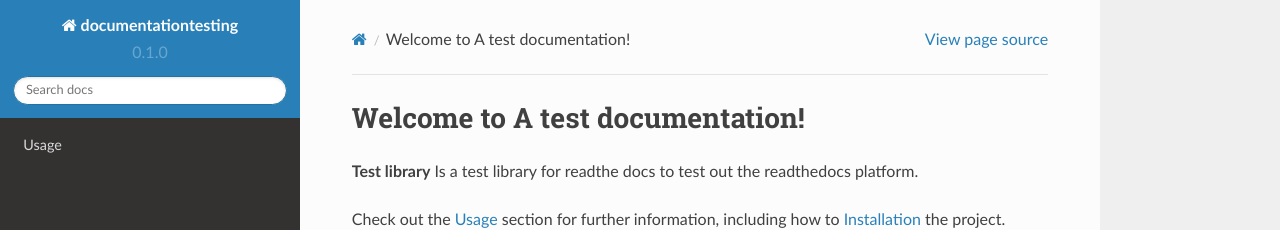
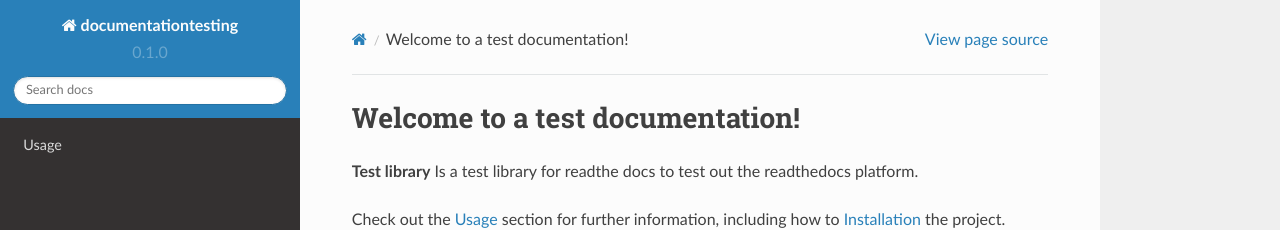
Before and after one commit to PatzEdi/documentationtesting, a Sphinx documentation site: the page built from docs/index.rst, in a window 1280 px wide. Shown: the top 230 px of the page. Built offline with Sphinx 7.4.7 and the Read the Docs theme 2.0.0, drawn with Linux system fonts in a browser that asks for light colours.

```diff
--- a/docs/index.rst
+++ b/docs/index.rst
@@ -1,4 +1,4 @@
-Welcome to A test documentation!
+Welcome to a test documentation!
 ===================================
 
 **Test library** Is a test library for readthe docs to test out the readthedocs platform.
```
